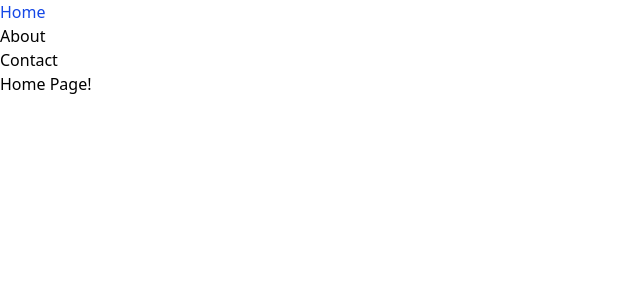
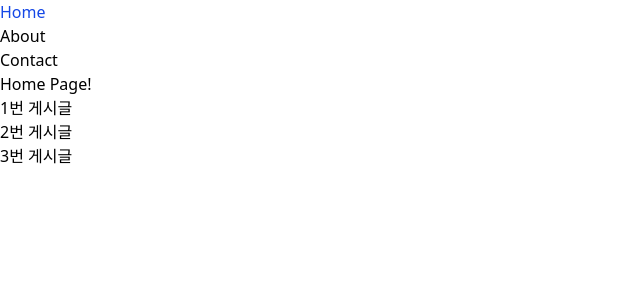
Before and after one commit to limlimjo/lean-canvas-react, a React (Vite) app: page / in a window 1280 px wide. Shown: the top 300 px of the page, without its empty margins (0-640 px from the left). Built offline with nearby package versions, Linux system fonts and the light colour scheme.

Commit message:
[add] params, query, hash 활용

```diff
--- /dev/null
+++ b/src/pages/CanvasDetail.jsx
@@ -0,0 +1,21 @@
+import { useLocation, useParams, useSearchParams } from 'react-router-dom';
+
+function CanvasDetail() {
+  const { id } = useParams();
+  const [searchParams] = useSearchParams();
+  //console.log('searchParams: ', searchParams.get('keyword'));
+
+  const location = useLocation();
+  //console.log('location: ', location);
+
+  return (
+    <div>
+      CanvasDetail
+      <p>id: {id}</p>
+      <p>keyword: {searchParams.get('keyword')}</p>
+      <p>hash: {location.hash}</p>
+    </div>
+  );
+}
+
+export default CanvasDetail;
--- a/src/pages/Home.jsx
+++ b/src/pages/Home.jsx
@@ -1,5 +1,22 @@
+import { Link } from 'react-router-dom';
+
 function Home() {
-  return <div>Home Page!</div>;
+  return (
+    <div>
+      Home Page!
+      <ul>
+        <li>
+          <Link to={`/canvases/1`}>1번 게시글</Link>
+        </li>
+        <li>
+          <Link to={`/canvases/2?keyword=canvas#helloworld`}>2번 게시글</Link>
+        </li>
+        <li>
+          <Link to={`/canvases/3`}>3번 게시글</Link>
+        </li>
+      </ul>
+    </div>
+  );
 }
 
 export default Home;
```
Also changed, not shown: src/main.jsx (+7 -2 lines).
